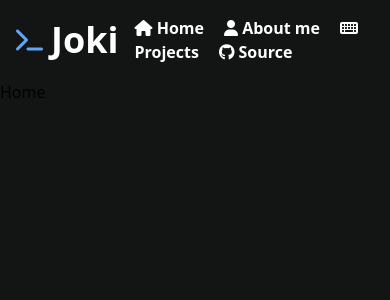
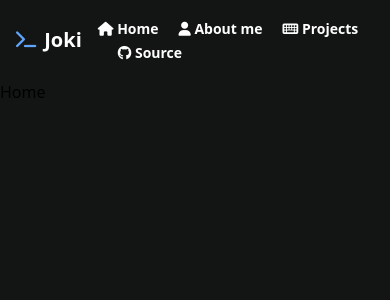
Before and after one commit to Josedzzz/joki-homepage, a React (Vite) app: page / in a window 390 px wide. Shown: the top 300 px of the page. Built offline with nearby package versions, Linux system fonts and the light colour scheme.

Commit message:
Make the header content responsive

```diff
--- a/src/components/Header.jsx
+++ b/src/components/Header.jsx
@@ -6,31 +6,33 @@ export default function Header(props) {
   return (
     <header className="flex justify-between items-center p-4 mx-auto max-w-3xl gap-4">
       <div className="flex items-center space-x-2">
-        <i className="fa-solid fa-terminal text-blue-400 text-2xl"></i>
-        <h2 className="text-4xl text-white font-bold">Joki</h2>
+        <i className="fa-solid fa-terminal text-blue-400 text-lg sm:text-xl md:text-2xl"></i>
+        <h2 className="text-xl sm:text-3xl md:text-4xl text-white font-bold">
+          Joki
+        </h2>
       </div>
       <nav className="space-x-5">
         <a
           onClick={() => toggleWindow("home")}
-          className="text-white hover:text-blue-400 font-bold"
+          className="text-white hover:text-blue-400 font-bold text-sm sm:text-md md:text-lg"
         >
           <i className="fa-solid fa-house"></i> Home
         </a>
         <a
           onClick={() => toggleWindow("about-me")}
-          className="text-white hover:text-blue-400 font-bold"
+          className="text-white hover:text-blue-400 font-bold text-sm sm:text-md md:text-lg"
         >
           <i className="fa-solid fa-user"></i> About me
         </a>
         <a
           onClick={() => toggleWindow("project")}
-          className="text-white hover:text-blue-400 font-bold"
+          className="text-white hover:text-blue-400 font-bold text-sm sm:text-md md:text-lg"
         >
           <i className="fa-solid fa-keyboard"></i> Projects
         </a>
         <a
           href="https://github.com/Josedzzz"
-          className="text-white hover:text-blue-400 font-bold"
+          className="text-white hover:text-blue-400 font-bold text-sm sm:text-md md:text-lg"
           target="_blank"
         >
           <i className="fa-brands fa-github"></i> Source
```
